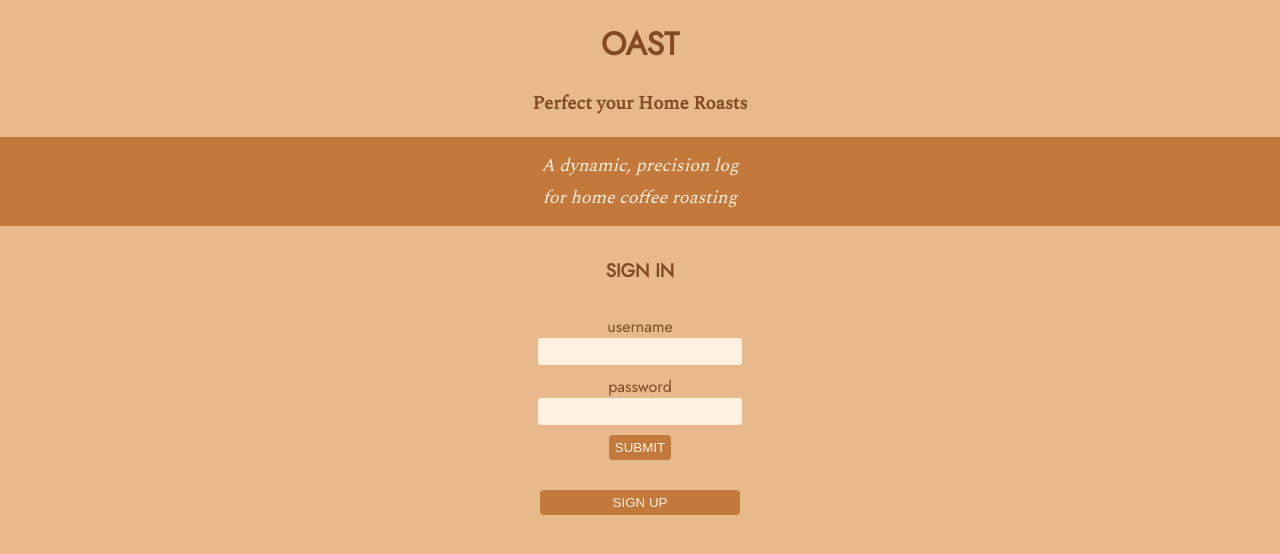
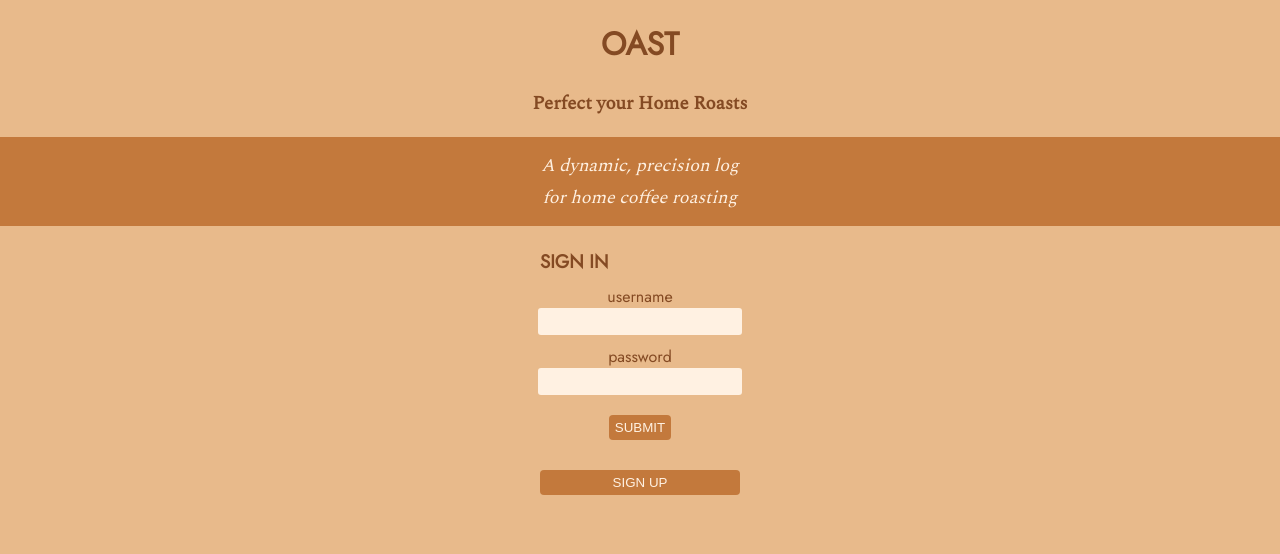
Before and after one commit to lancehsimmons/Roast, a React (Create React App) app in the folder client/: page /sign-in in a window 1280 px wide. Shown: the top 554 px of the page. Built offline with nearby package versions, Linux system fonts and the light colour scheme.

Commit message:
adds more sign in styling

```diff
--- a/client/src/assets/sign-in.css
+++ b/client/src/assets/sign-in.css
@@ -17,8 +17,26 @@
   padding: 10px 0px 10px 0px;
 }
 
+
+.sign-in-label-flex-contain {
+  display: flex;
+  justify-content: center;
+}
+
+.sign-in-label-div {
+  width: 200px;
+  display: flex;
+  justify-content: flex-start;
+}
+
+.sign-in-text-div {
+  display: flex;
+  justify-content: flex-start
+}
+
 h5 {
   font-size: 14pt;
+  margin: 22px 0px 10px 0px;
 }
 
 .input-div {
@@ -33,6 +51,10 @@ p.descriptor {
   margin: 30px
 }
 
+.submit-button-div {
+  margin: 10px;
+}
+
 .signup-div button {
   width: 200px
 }
--- a/client/src/index.css
+++ b/client/src/index.css
@@ -32,9 +32,9 @@ input {
   width: 200px
 }
 
-/* input, label {
-  display: block;
-} */
+span.slable {
+  margin-bottom: 30px
+}
 
 button {
   background-color: #C3793C;
--- a/client/src/screens/SignIn.jsx
+++ b/client/src/screens/SignIn.jsx
@@ -32,11 +32,18 @@ export default function SignIn({ handleSignIn }) {
         e.preventDefault();
         handleSignIn(formData);
       }}>
+        <div className='sign-in-label-flex-contain'>
+          <div className='sign-in-label-div'>
+            <div className='sign-in-text-div'>
             <h5>SIGN IN</h5>
+            </div>
+          </div>
+        </div>
+
         <div className='input-div'>
-          <span>
+          <span className='slable'>
             username
-          </span><br/>
+          </span><br />
           <input
             type='text'
             name='username'
@@ -45,9 +52,9 @@ export default function SignIn({ handleSignIn }) {
           />
 
           <br />
-          <span>
+          <span className='slable'>
             password
-          </span><br/>
+          </span><br />
           <input
             type='password'
             name='password'
@@ -55,14 +62,16 @@ export default function SignIn({ handleSignIn }) {
             onChange={handleChange}
           />
           <br />
+          <div className='submit-button-div'>
             <button>SUBMIT</button>
+          </div>
+        </div>
+      </form>
       <div className='signup-div'>
         <Link to='/sign-up'>
           <button>SIGN UP</button>
         </Link>
       </div>
     </div>
-      </form>
-    </div>
   )
 }
```
Lines whose indentation alone changed are shown as unchanged.
